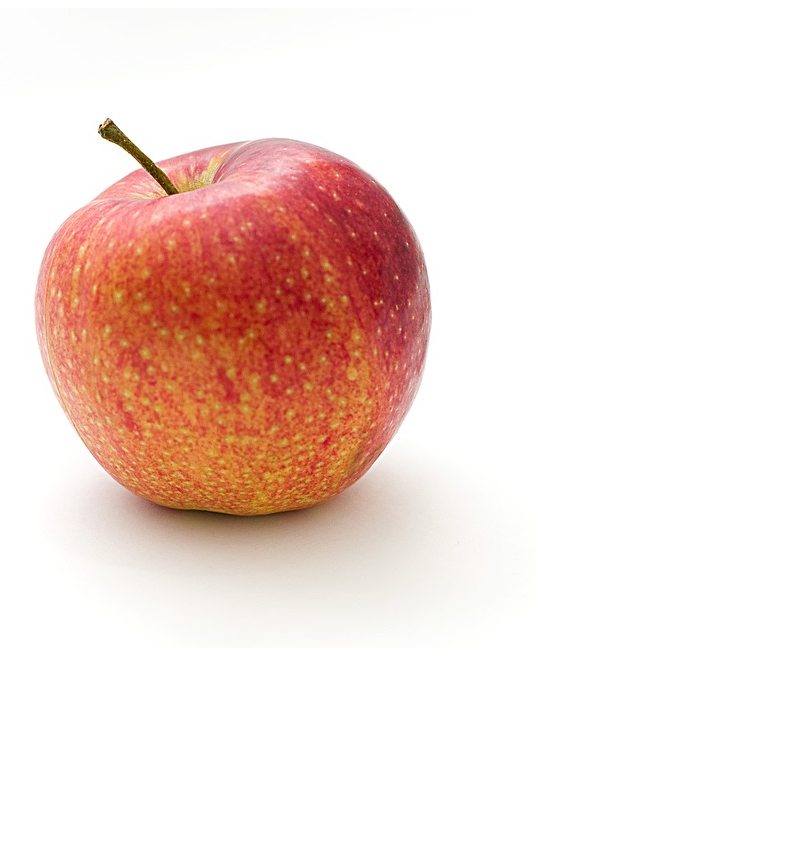
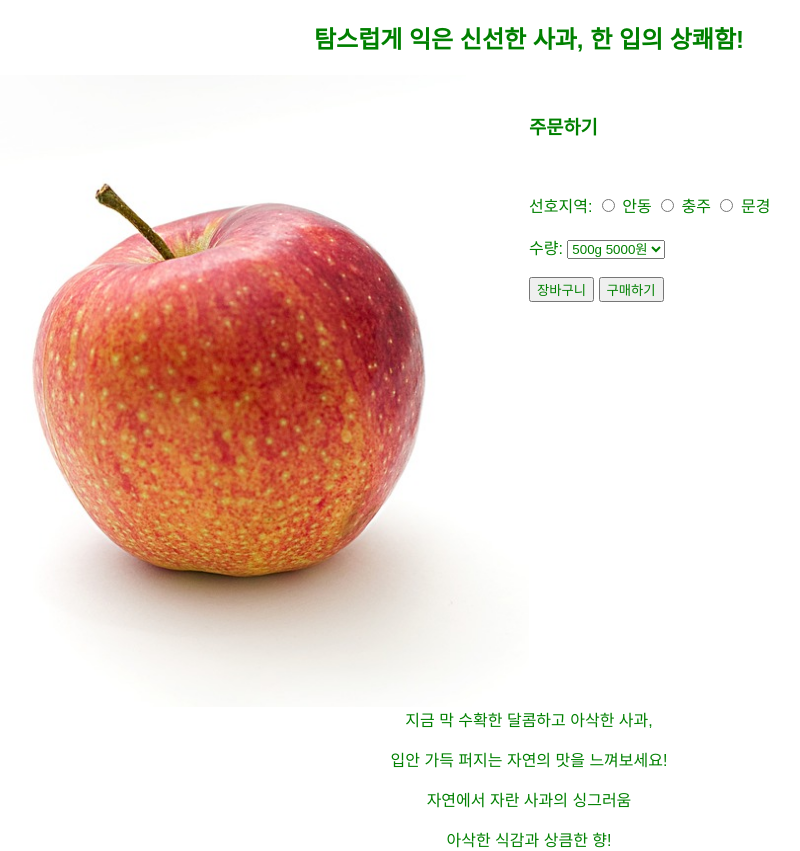
Before and after one commit to jonghun020323/htmlcss02, a plain HTML site: page week6/apple.html in a window 1280 px wide. Shown: the whole page, without its empty margins (111-911 px from the left). Before the commit the page ends 808 px from the top, so only its background shows below. Drawn offline with Linux system fonts and the light colour scheme.

Commit message:
Add files via upload

```diff
--- a/week6/apple.html
+++ b/week6/apple.html
@@ -6,7 +6,37 @@
     <title>Document</title>
     <link type="text/css" rel="stylesheet" href="mycss.css">
 </head>
-<body>
-    <img src="apple.jpg">
+<body style="color: black;">
+    <h2 style="text-align: center;">탐스럽게 익은 신선한 사과, 한 입의 상쾌함!</h2>
+
+    <img src="apple.jpg" width="50%" style="float: left;">
+    <div>
+        <br>
+        <h3>주문하기</h3>
+        <br><br>
+        <form>
+            선호지역:
+            <input type="radio" name="apple" value="안동"> 안동
+            <input type="radio" name="apple" value="충주"> 충주
+            <input type="radio" name="apple" value="문경"> 문경
+            <br><br>
+            수량:
+            <select>
+                <option>500g 5000원</option>
+                <option>1kg 9500원</option>
+                <option>2kg 16000원</option>
+            </select>
+            <br><br>
+            <input type="button" value="장바구니">
+            <input type="button" value="구매하기">
+        </form>
+    </div>
+    <div style="clear: both; text-align: center;">
+        <p> 지금 막 수확한 달콤하고 아삭한 사과,</p>
+        <p>입안 가득 퍼지는 자연의 맛을 느껴보세요!</p>
+        <p>자연에서 자란 사과의 싱그러움</p>
+        <p>아삭한 식감과 상큼한 향!</p>
+    </div>
+
 </body>
 </html>
--- a/week6/mycss.css
+++ b/week6/mycss.css
@@ -61,3 +61,22 @@ aside#left ul{
 aside#left ul li a{
     text-decoration: none;
 }
+.show{
+    width: 60%;
+    height: 20%;
+    background-color: rgba(238,235,235,0.575);
+    color: black;
+    position: absolute;
+    top:10%;
+    right: 10%;
+    text-align: center;
+    padding: 20px 0;
+    animation: 6s showText infinite;
+}
+
+@keyframes showText {
+    0%{ opacity: 0;}
+    30%{opacity: 1;}
+    60%{opacity: 1;}
+    100%{opacity: 0;}
+}
```
Also changed, not shown: week6/main.html (+9 -1 lines).
